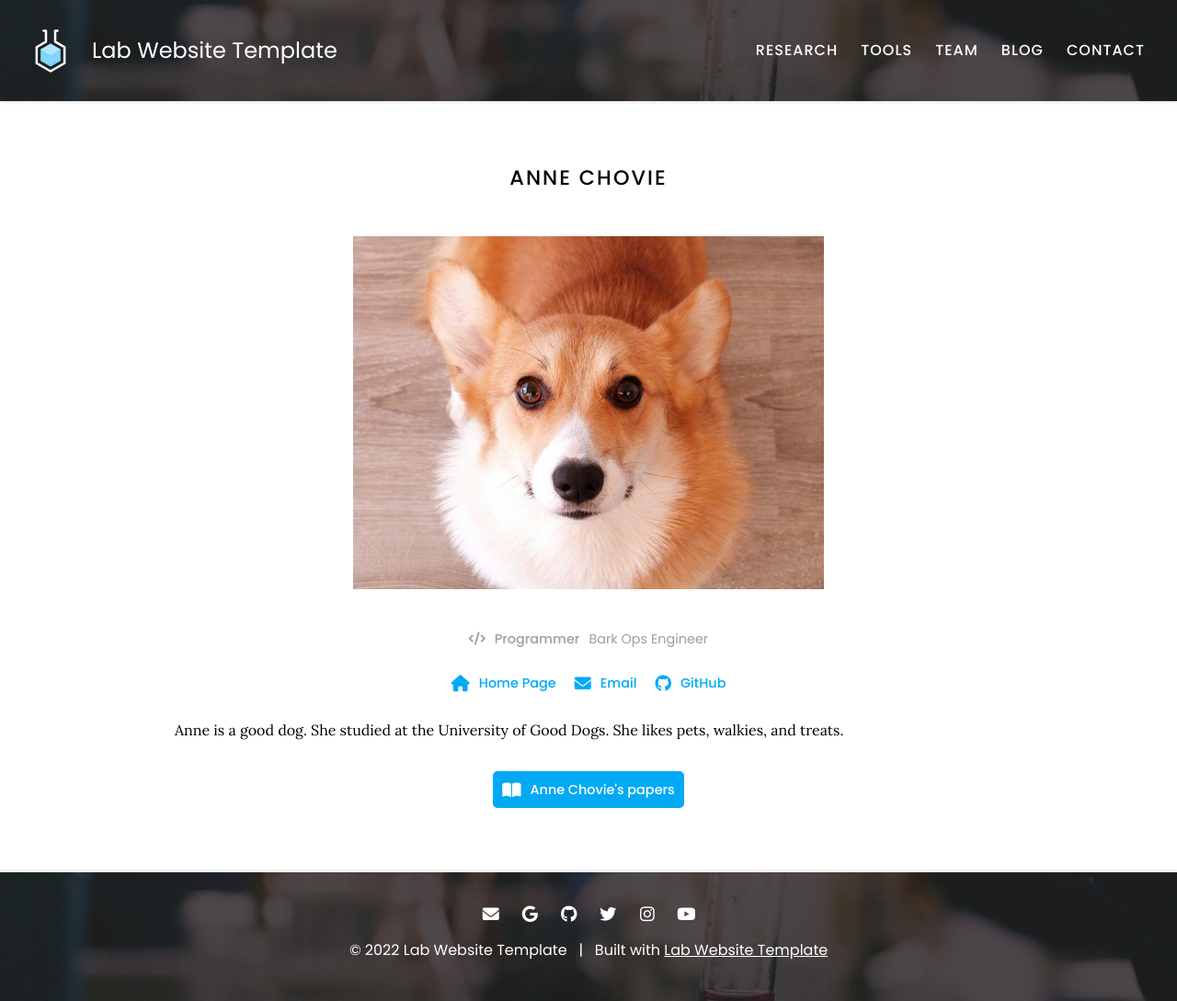
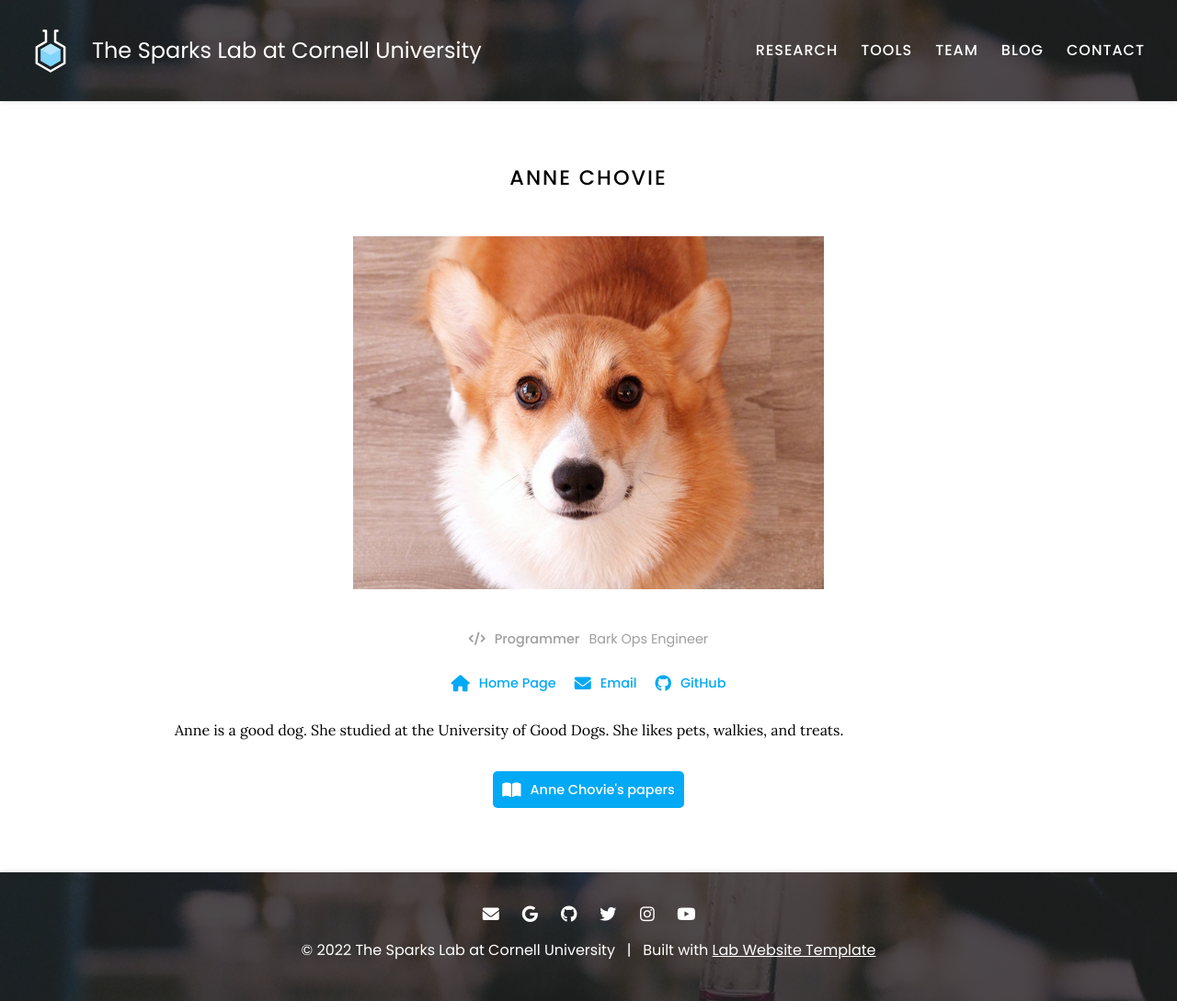
Before and after one commit to Dpetticord3/Sparks_Lab_Website, a Jekyll site: the page built from _members/anne-chovie.md, in a window 1280 px wide. Shown: the whole page at 92% size. Built offline with Jekyll 4.4.1, drawn with Linux system fonts in a browser that asks for light colours.

Commit message:
Update _config.yaml

```diff
--- a/_config.yaml
+++ b/_config.yaml
@@ -1,12 +1,12 @@
 ### basic settings
 
 # site properties and page defaults
-title: Lab Website Template
-description: An easy-to-use, flexible website template for labs, with automatic citations, GitHub tag imports, pre-built components, and more.
+title: The Sparks Lab at Cornell University
+description: A landing page for the research and activities of the Sparks Lab! Welcome!
 logo: images/logo.svg
 header: images/background.jpg
 footer: images/background.jpg
-baseurl: /lab-website-template
+baseurl: ""
 
 # site social media and other links
 links:
```
